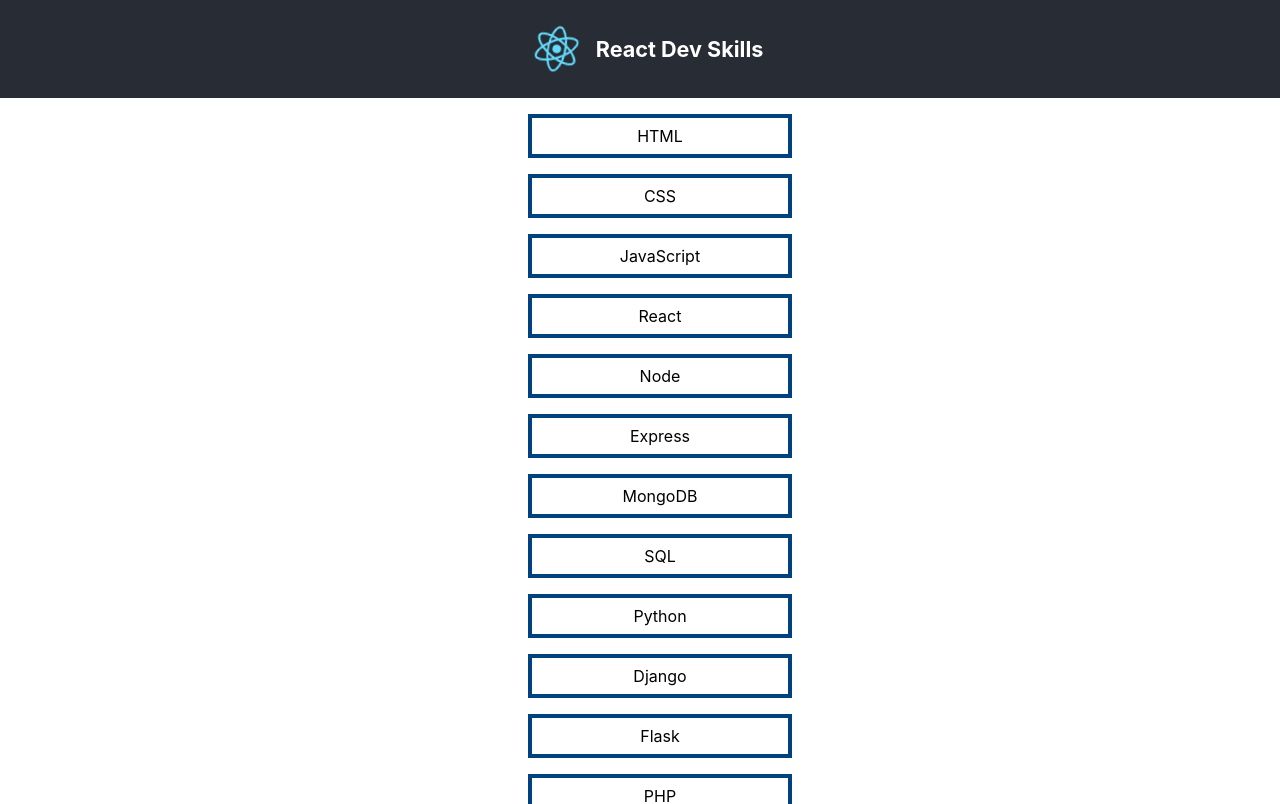
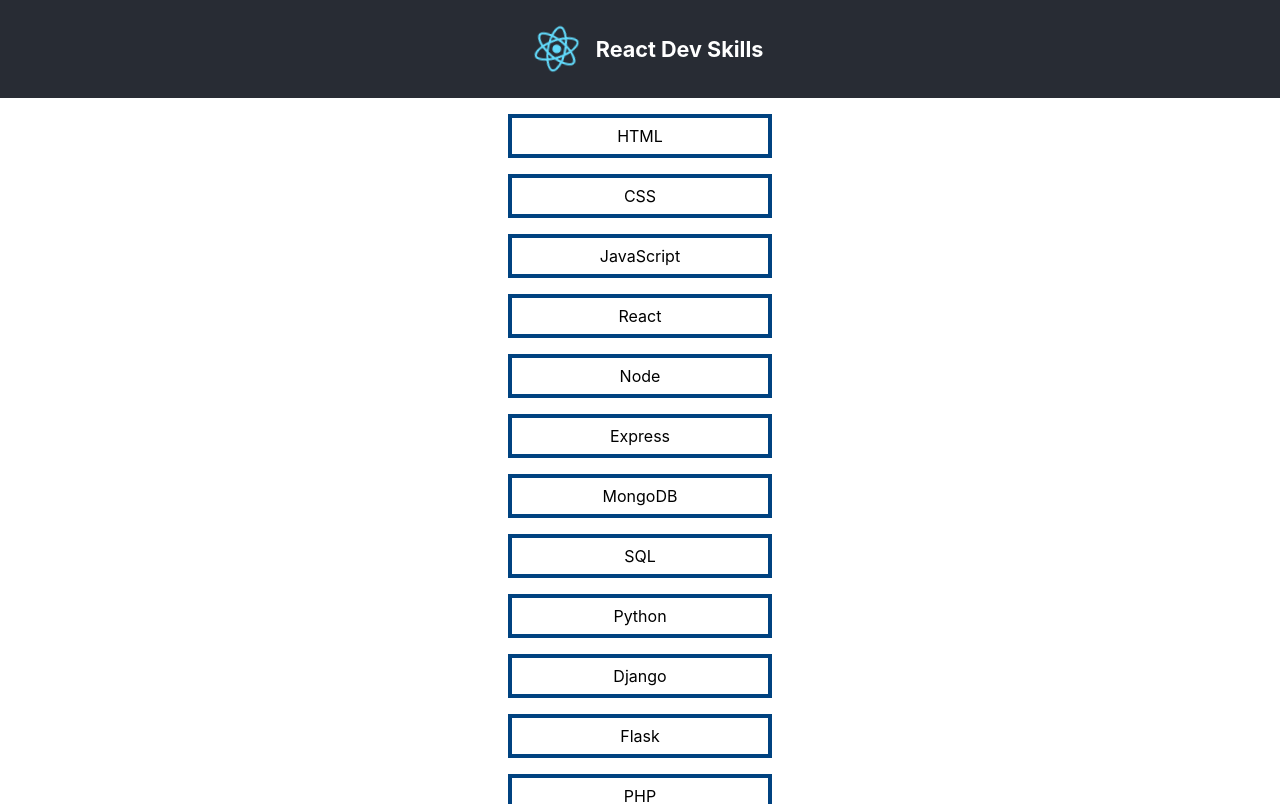
Before and after one commit to Dinssa/react-dev-skills, a React (Create React App) app: page / in a window 1280 px wide. Shown: the top 804 px of the page. Built offline with nearby package versions, Linux system fonts and the light colour scheme.

Commit message:
Remove default padding on list

```diff
--- a/src/components/SkillList.css
+++ b/src/components/SkillList.css
@@ -0,0 +1,3 @@
+ul {
+    padding-left: 0;
+}
```
